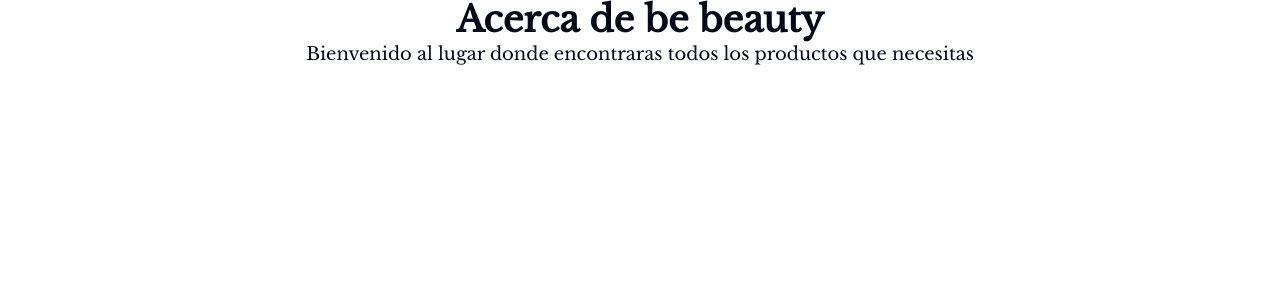
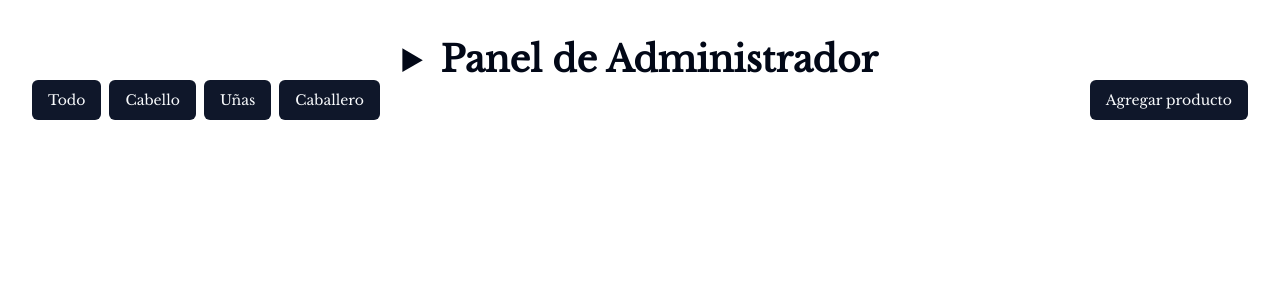
Before and after one commit to edwinperaza99/be-beauty, a Next.js app: page /dashboard in a window 1280 px wide. Shown: the top 300 px of the page. Built offline with nearby package versions, Linux system fonts and the light colour scheme.

Commit message:
start UI for dashboard

```diff
--- a/app/(admin)/dashboard/layout.tsx
+++ b/app/(admin)/dashboard/layout.tsx
@@ -22,7 +22,7 @@ export default function RootLayout({
 	return (
 		<html lang="en" className={libreBaskerville.className}>
 			<body className="">
-				<div className="min-h-[calc(100vh-80px)]">
+				<div className="min-h-screen">
 					{children}
 					<SpeedInsights />
 				</div>
--- a/app/(admin)/dashboard/page.tsx
+++ b/app/(admin)/dashboard/page.tsx
@@ -1,14 +1,68 @@
+import { Button } from "@/components/ui/button";
+import {
+	Sheet,
+	SheetClose,
+	SheetContent,
+	SheetDescription,
+	SheetFooter,
+	SheetHeader,
+	SheetTitle,
+	SheetTrigger,
+} from "@/components/ui/sheet";
+
 export default function Dashboard() {
 	return (
 		<>
 			<main className="">
-				<section className="flex flex-col items-center" id="landing">
-					<h1 className="text-4xl font-bold">Acerca de be beauty</h1>
-					<p className="text-lg">
-						Bienvenido al lugar donde encontraras todos los productos que
-						necesitas
-					</p>
+				<section className="flex flex-col items-center mt-10" id="landing">
+					<details className="text-lg container">
+						<summary className="text-4xl font-bold text-center">
+							Panel de Administrador
+						</summary>
+						<p className="text-center">
+							En este panel de administrador podrás gestionar los productos,
+							categorías, usuarios y pedidos.
+						</p>
+					</details>
 				</section>
+				<section className="container flex justify-between">
+					<ul className="flex gap-2">
+						<li>
+							<Button>Todo</Button>
+						</li>
+						<li>
+							<Button>Cabello</Button>
+						</li>
+						<li>
+							<Button>Uñas</Button>
+						</li>
+						<li>
+							<Button>Caballero</Button>
+						</li>
+					</ul>
+					<Sheet>
+						<SheetTrigger>
+							<Button>Agregar producto</Button>
+						</SheetTrigger>
+						<SheetContent>
+							<SheetHeader>
+								<SheetTitle>Agregar producto</SheetTitle>
+								<SheetDescription>
+									El producto sera agregado a la base de datos y luego sera
+									visible en la tabla al momento de presionar el boton de
+									enviar.
+								</SheetDescription>
+							</SheetHeader>
+							<SheetFooter>
+								<SheetClose>
+									<Button>Enviar</Button>
+								</SheetClose>
+							</SheetFooter>
+						</SheetContent>
+					</Sheet>
+				</section>
+				{/* table goes here  */}
+				<section></section>
 			</main>
 		</>
 	);
```
